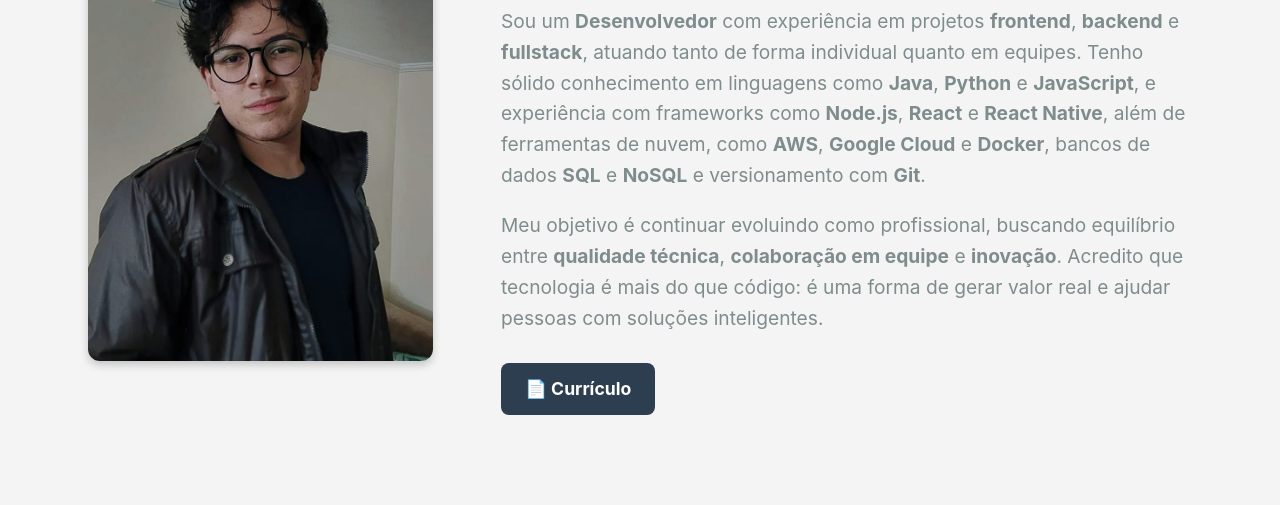
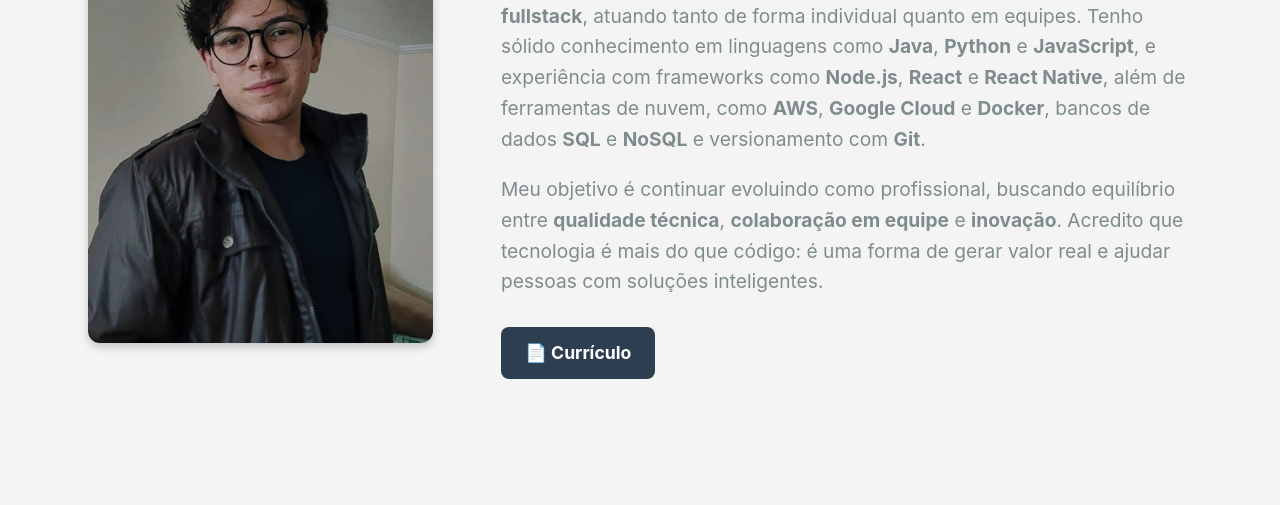
Before and after one commit to fatec-sjc-dsm-portfolio/ra1461392311004, a plain HTML site: page docs/index.html in a window 1280 px wide. Shown: the part 295-800 px from the top of the page. Drawn offline with Linux system fonts and the light colour scheme.

Commit message:
Ajustando alinhamento das páginas

```diff
--- a/docs/index.html
+++ b/docs/index.html
@@ -7,6 +7,7 @@
     <title>Felipe Vieira - Portfólio</title>
     <link rel="stylesheet" href="./static/css/home.css">
     <link rel="stylesheet" href="./static/css/navbar.css">
+    <link rel="stylesheet" href="./static/css/style.css">
 </head>
 
 <body>
```
Also changed, not shown: docs/templates/experiencias.html (+1 -0 lines), docs/templates/projetos.html (+1 -0 lines).
